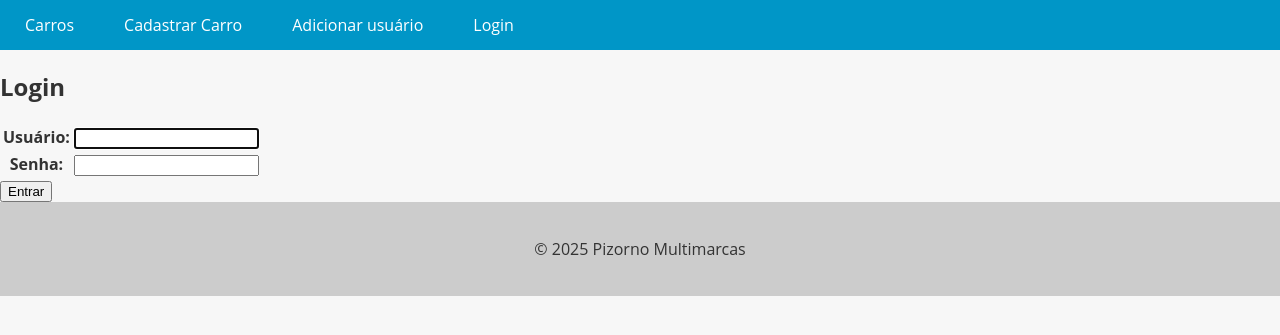
After one commit to pizorno/carros, a Django app: page /login/ in a window 1280 px wide. The commit adds this page. Shown: the top 335 px of the page. Run offline with Django 5.2, Linux system fonts and the light colour scheme.

Commit message:
Login auth view, template

```diff
--- /dev/null
+++ b/accounts/templates/login.html
@@ -0,0 +1,12 @@
+{% extends "base.html" %}
+
+{% block content %}
+  <h2>Login</h2>
+    <form method="post">
+        {% csrf_token %}
+        <table>
+            {{ auth_form.as_table }}
+        </table>
+        <input type="submit" value="Entrar" />
+    </form>
+{% endblock %}
--- a/accounts/views.py
+++ b/accounts/views.py
@@ -1,6 +1,33 @@
-from django.shortcuts import render
-from django.contrib.auth.forms import UserCreationForm
+from django.shortcuts import render, redirect
+from django.contrib.auth.forms import UserCreationForm, AuthenticationForm
 
 def register_view(request):
-    user_form = UserCreationForm()
+    if request.method == "POST":
+        user_form = UserCreationForm(request.POST)
+        if user_form.is_valid():
+            user_form.save()
+            return redirect('login')
+    else:
+        user_form = UserCreationForm()
     return render(request, 'register.html', {"user_form": user_form})
+
+def login_view(request):
+    if request.method == "POST":
+        auth_form = AuthenticationForm(data=request.POST)
+        if auth_form.is_valid():
+            # Log the user in
+            from django.contrib.auth import login
+            user = auth_form.get_user()
+            if user is not None:
+                login(request, user)
+                return redirect('cars_list')
+            else:
+                return redirect('login')
+    else:
+        auth_form = AuthenticationForm()
+    return render(request, 'login.html', {"auth_form": auth_form})
+
+def logout_view(request):
+    from django.contrib.auth import logout
+    logout(request)
+    return redirect('login')
--- a/app/templates/base.html
+++ b/app/templates/base.html
@@ -75,6 +75,7 @@
         <li><a href="{% url 'cars_list' %}">Carros</a></li>
         <li><a href="{% url 'new_car' %}">Cadastrar Carro</a></li>
         <li><a href="{% url 'register' %}">Adicionar usuário</a></li>
+        <li><a href="{% url 'login' %}">Login</a></li>
       </ul>
     </nav>
   </header>
--- a/app/urls.py
+++ b/app/urls.py
@@ -16,7 +16,7 @@ Including another URLconf
 """
 from django.contrib import admin
 from cars.views import cars_view, new_car_view
-from accounts.views import register_view
+from accounts.views import register_view, login_view, logout_view
 from django.urls import path
 from django.conf import settings
 from django.conf.urls.static import static
@@ -24,6 +24,8 @@ from django.conf.urls.static import static
 urlpatterns = [
     path('admin/', admin.site.urls),
     path('register/', register_view, name="register"),
+    path('login/', login_view, name="login"),
+    path('logout/', logout_view, name="logout"),
     path("cars/", cars_view, name="cars_list"),
     path('new_car', new_car_view, name="new_car"),
 ] + static(settings.MEDIA_URL, document_root=settings.MEDIA_ROOT)
```
Also changed, not shown: accounts/templates/register.html (+16 -1 lines).
